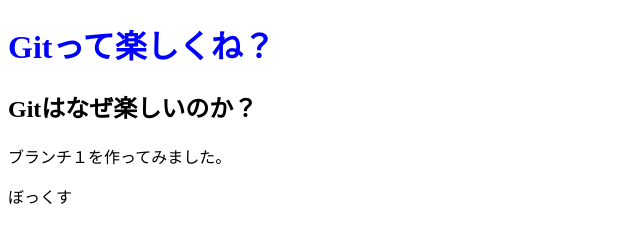
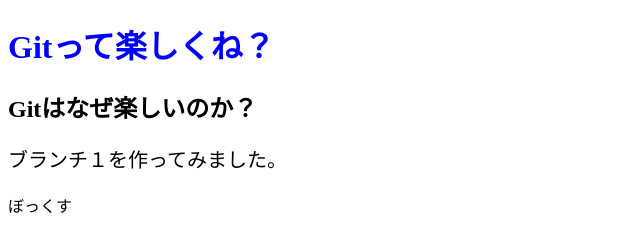
Before and after one commit to fujisawa09/test, a plain HTML site: page index.html in a window 1280 px wide. Shown: the whole page, without its empty margins (0-640 px from the left). Drawn offline with Linux system fonts and the light colour scheme.

Commit message:
フォントサイズの変更

```diff
--- a/style.css
+++ b/style.css
@@ -1,3 +1,7 @@
 h1 {
   color: blue;
 }
+p {
+  color: $e84;
+  font-size: 20px;
+}
```
